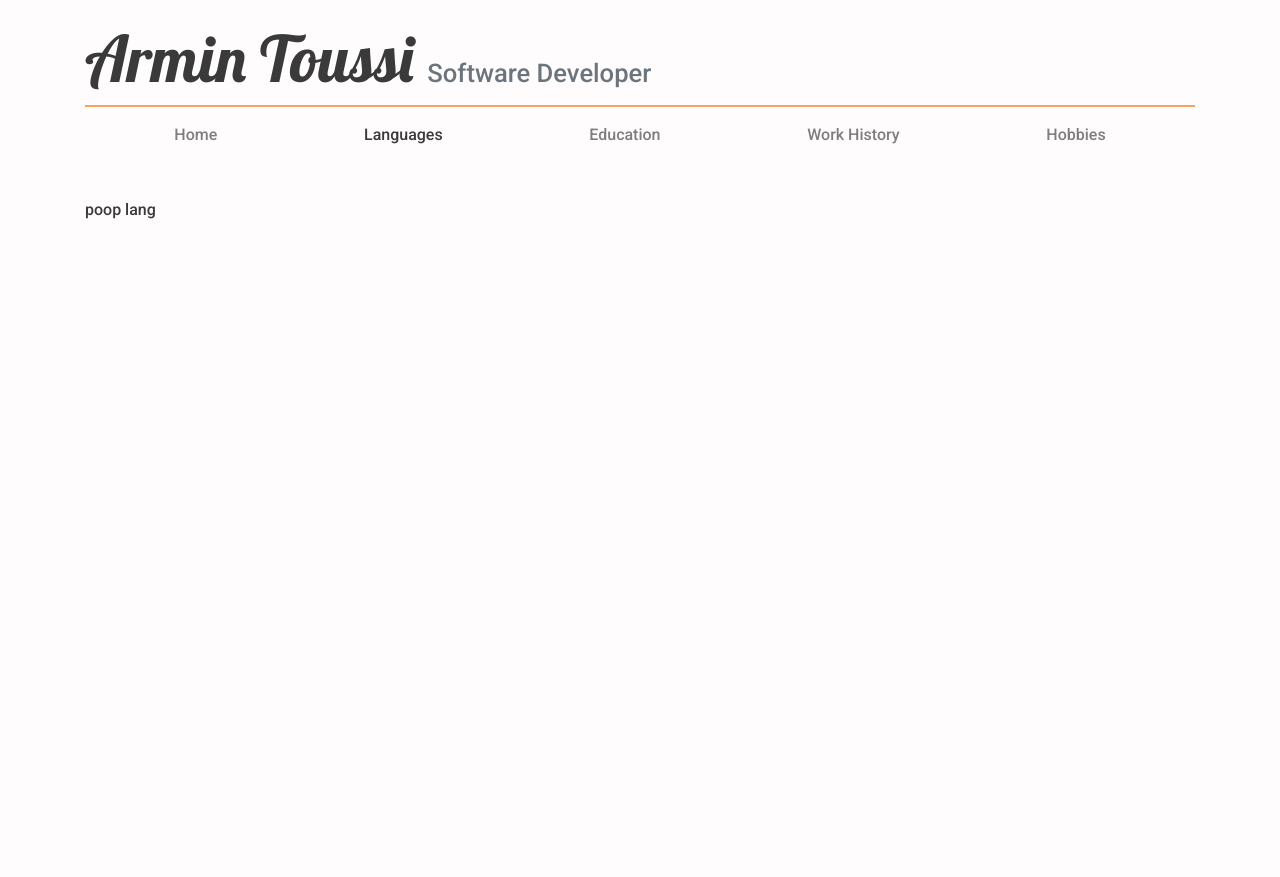
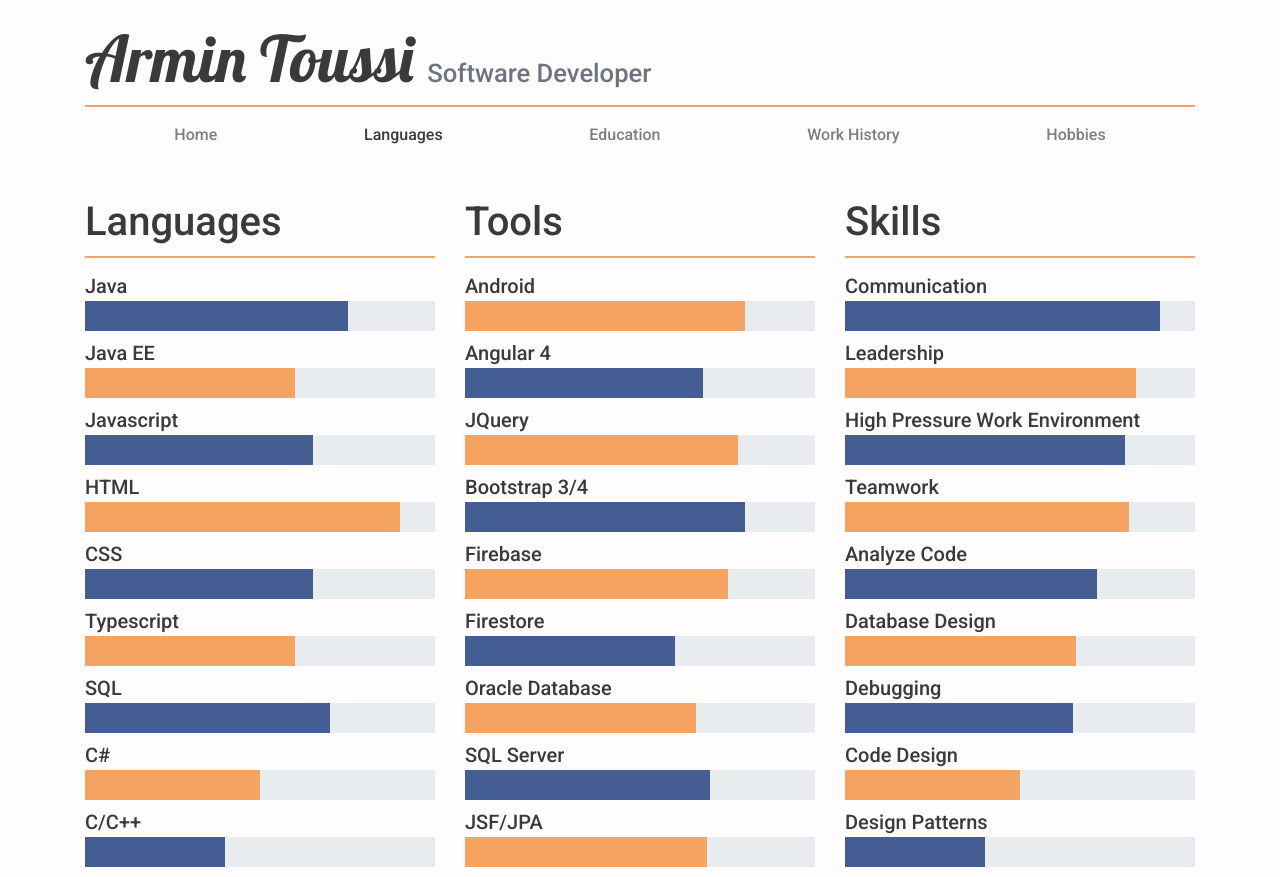
Before and after one commit to armindtoussi/resume-armin, an Angular app: page /languages in a window 1280 px wide. Before the commit the page ends 800 px from the top, so only its background shows below. Built offline with nearby package versions, Linux system fonts and the light colour scheme; a web font is replaced by a local one.

Commit message:
finished the languages/skills paoge

```diff
--- a/src/app/components/languages/languages.component.css
+++ b/src/app/components/languages/languages.component.css
@@ -0,0 +1,64 @@
+/* keyframe animation definitions. */
+@keyframes progress {
+    from {width: 0;}
+    to {width: 100%;}
+}
+@-o-keyframes progress {
+    from {width: 0;}
+    to {width: 100%;}
+}
+@-moz-keyframes progress {
+    from {width: 0;}
+    to {width: 100%;}
+}
+@-webkit-keyframes progress {
+    from {width: 0;}
+    to {width: 100%;}
+}
+
+hr {
+    border: 1px solid #F4A460;
+    margin-top: 10px;
+}
+
+.progress {
+    border-radius: 0;
+    height: 30px;
+    margin-bottom: 10px;
+}
+.progress-blue {
+    background: #445E93;
+}
+.progress-orange {
+    background: #F4A460;
+}
+.progress-bar {
+    font-size: 2em;
+
+            animation: progress 4s ease-out 1s forwards;
+         -o-animation: progress 4s ease-out 1s forwards;
+       -moz-animation: progress 4s ease-out 1s forwards;
+    -webkit-animation: progress 4s ease-out 1s forwards
+}
+
+.lang-title {
+    margin-bottom: 3px;
+}
+
+@media screen and (min-width: 320px) {
+    .section-header {
+        margin-top: 30px;
+    }
+    .last-element {
+        margin-bottom: 50px;
+    }
+}
+
+@media screen and (min-width: 1200px) {
+    .section-header {
+        margin-top: 0px;
+    }
+    .last-element {
+        margin-bottom: 0px;
+    }
+}
--- a/src/app/components/languages/languages.component.html
+++ b/src/app/components/languages/languages.component.html
@@ -1 +1,124 @@
-poop lang
+<main class="languages-content">
+    <div class="row">
+        <section class="col-xl-4">
+            <h1>Languages</h1>
+            <hr>
+            <h5 class="lang-title">Java</h5>
+            <div class="progress">
+                <div class="progress-bar progress-blue" role="progressbar" style="max-width: 75%" aria-valuenow="75" aria-valuemin="0" aria-valuemax="100"></div>
+            </div>
+            <h5 class="lang-title">Java EE</h5>
+            <div class="progress">
+                <div class="progress-bar progress-orange" role="progressbar" style="max-width: 60%"  aria-valuenow="60" aria-valuemin="0" aria-valuemax="100"></div>
+            </div>
+            <h5 class="lang-title">Javascript</h5>
+            <div class="progress">
+                <div class="progress-bar progress-blue" role="progressbar" style="max-width: 65%"  aria-valuenow="65" aria-valuemin="0" aria-valuemax="100"></div>
+            </div>
+            <h5 class="lang-title">HTML</h5>
+            <div class="progress">
+                <div class="progress-bar progress-orange" role="progressbar" style="max-width: 90%"  aria-valuenow="90" aria-valuemin="0" aria-valuemax="100"></div>
+            </div>
+            <h5 class="lang-title">CSS</h5>
+            <div class="progress">
+                <div class="progress-bar progress-blue" role="progressbar" style="max-width: 65%"  aria-valuenow="65" aria-valuemin="0" aria-valuemax="100"></div>
+            </div>
+            <h5 class="lang-title">Typescript</h5>
+            <div class="progress">
+                <div class="progress-bar progress-orange" role="progressbar" style="max-width: 60%"  aria-valuenow="60" aria-valuemin="0" aria-valuemax="100"></div>
+            </div>
+            <h5 class="lang-title">SQL</h5>
+            <div class="progress">
+                <div class="progress-bar progress-blue" role="progressbar" style="max-width: 70%"  aria-valuenow="70" aria-valuemin="0" aria-valuemax="100"></div>
+            </div>
+            <h5 class="lang-title">C#</h5>
+            <div class="progress">
+                <div class="progress-bar progress-orange" role="progressbar" style="max-width: 50%"  aria-valuenow="50" aria-valuemin="0" aria-valuemax="100"></div>
+            </div>
+            <h5 class="lang-title">C/C++</h5>
+            <div class="progress">
+                <div class="progress-bar progress-blue" role="progressbar" style="max-width: 40%"  aria-valuenow="40" aria-valuemin="0" aria-valuemax="100"></div>
+            </div>
+        </section>
+        <section class="col-xl-4">
+            <h1 class="section-header">Tools</h1>
+            <hr>
+            <h5 class="lang-title">Android</h5>
+            <div class="progress">
+                <div class="progress-bar progress-orange" role="progressbar" style="max-width: 80%"  aria-valuenow="80" aria-valuemin="0" aria-valuemax="100"></div>
+            </div>
+            <h5 class="lang-title">Angular 4</h5>
+            <div class="progress">
+                <div class="progress-bar progress-blue" role="progressbar" style="max-width: 68%"  aria-valuenow="68" aria-valuemin="0" aria-valuemax="100"></div>
+            </div>
+            <h5 class="lang-title">JQuery</h5>
+            <div class="progress">
+                <div class="progress-bar progress-orange" role="progressbar" style="max-width: 78%"  aria-valuenow="78" aria-valuemin="0" aria-valuemax="100"></div>
+            </div>
+            <h5 class="lang-title">Bootstrap 3/4</h5>
+            <div class="progress">
+                <div class="progress-bar progress-blue" role="progressbar" style="max-width: 80%"  aria-valuenow="80" aria-valuemin="0" aria-valuemax="100"></div>
+            </div>
+            <h5 class="lang-title">Firebase</h5>
+            <div class="progress">
+                <div class="progress-bar progress-orange" role="progressbar" style="max-width: 75%"  aria-valuenow="75" aria-valuemin="0" aria-valuemax="100"></div>
+            </div>
+            <h5 class="lang-title">Firestore</h5>
+            <div class="progress">
+                <div class="progress-bar progress-blue" role="progressbar" style="max-width: 60%"  aria-valuenow="60" aria-valuemin="0" aria-valuemax="100"></div>
+            </div>
+            <h5 class="lang-title">Oracle Database</h5>
+            <div class="progress">
+                <div class="progress-bar progress-orange" role="progressbar" style="max-width: 66%"  aria-valuenow="66" aria-valuemin="0" aria-valuemax="100"></div>
+            </div>
+            <h5 class="lang-title">SQL Server</h5>
+            <div class="progress">
+                <div class="progress-bar progress-blue" role="progressbar" style="max-width: 70%"  aria-valuenow="70" aria-valuemin="0" aria-valuemax="100"></div>
+            </div>
+            <h5 class="lang-title">JSF/JPA</h5>
+            <div class="progress">
+                <div class="progress-bar progress-orange" role="progressbar" style="max-width: 69%"  aria-valuenow="69" aria-valuemin="0" aria-valuemax="100"></div>
+            </div>
+        </section>
+        <section class="col-xl-4 last-element">
+            <h1 class="section-header">Skills</h1>
+            <hr>
+            <h5 class="lang-title">Communication</h5>
+            <div class="progress">
+                <div class="progress-bar progress-blue" role="progressbar" style="max-width: 90%"  aria-valuenow="90" aria-valuemin="0" aria-valuemax="100"></div>
+            </div>
+            <h5 class="lang-title">Leadership</h5>
+            <div class="progress">
+                <div class="progress-bar progress-orange" role="progressbar" style="max-width: 83%"  aria-valuenow="83" aria-valuemin="0" aria-valuemax="100"></div>
+            </div>
+            <h5 class="lang-title">High Pressure Work Environment</h5>
+            <div class="progress">
+                <div class="progress-bar progress-blue" role="progressbar" style="max-width: 80%"  aria-valuenow="80" aria-valuemin="0" aria-valuemax="100"></div>
+            </div>
+            <h5 class="lang-title">Teamwork</h5>
+            <div class="progress">
+                <div class="progress-bar progress-orange" role="progressbar" style="max-width: 81%"  aria-valuenow="81" aria-valuemin="0" aria-valuemax="100"></div>
+            </div>
+            <h5 class="lang-title">Analyze Code</h5>
+            <div class="progress">
+                <div class="progress-bar progress-blue" role="progressbar" style="max-width: 72%"  aria-valuenow="72" aria-valuemin="0" aria-valuemax="100"></div>
+            </div>
+            <h5 class="lang-title">Database Design</h5>
+            <div class="progress">
+                <div class="progress-bar progress-orange" role="progressbar" style="max-width: 66%"  aria-valuenow="66" aria-valuemin="0" aria-valuemax="100"></div>
+            </div>
+            <h5 class="lang-title">Debugging</h5>
+            <div class="progress">
+                <div class="progress-bar progress-blue" role="progressbar" style="max-width: 65%"  aria-valuenow="65" aria-valuemin="0" aria-valuemax="100"></div>
+            </div>
+            <h5 class="lang-title">Code Design</h5>
+            <div class="progress">
+                <div class="progress-bar progress-orange" role="progressbar" style="max-width: 50%"  aria-valuenow="50" aria-valuemin="0" aria-valuemax="100"></div>
+            </div>
+            <h5 class="lang-title">Design Patterns</h5>
+            <div class="progress">
+                <div class="progress-bar progress-blue" role="progressbar" style="max-width: 40%"  aria-valuenow="40" aria-valuemin="0" aria-valuemax="100"></div>
+            </div>
+        </section>
+    </div>
+</main>
--- a/src/app/components/work-history/work-history.component.html
+++ b/src/app/components/work-history/work-history.component.html
@@ -163,7 +163,7 @@
                 <hr>
                 <h5>Line Cook</h5>
                 <p class="work-description">Milestones is a local chain restaurant that offers standard Vancouver fare.
-                    Milestones was a very fast paced high pressured environment and there, I primarily worked on the Sautée
+                    Milestones was a very fast paced high pressured environment and I primarily worked on the Sautée
                     Station which was one of 2 primary stations that served a majority of the food to guests. After some time
                     I moved into the First Cooks role that was responsible for coordinating all food in the kitchen to go out
                     to guests in a timely manner.
```
